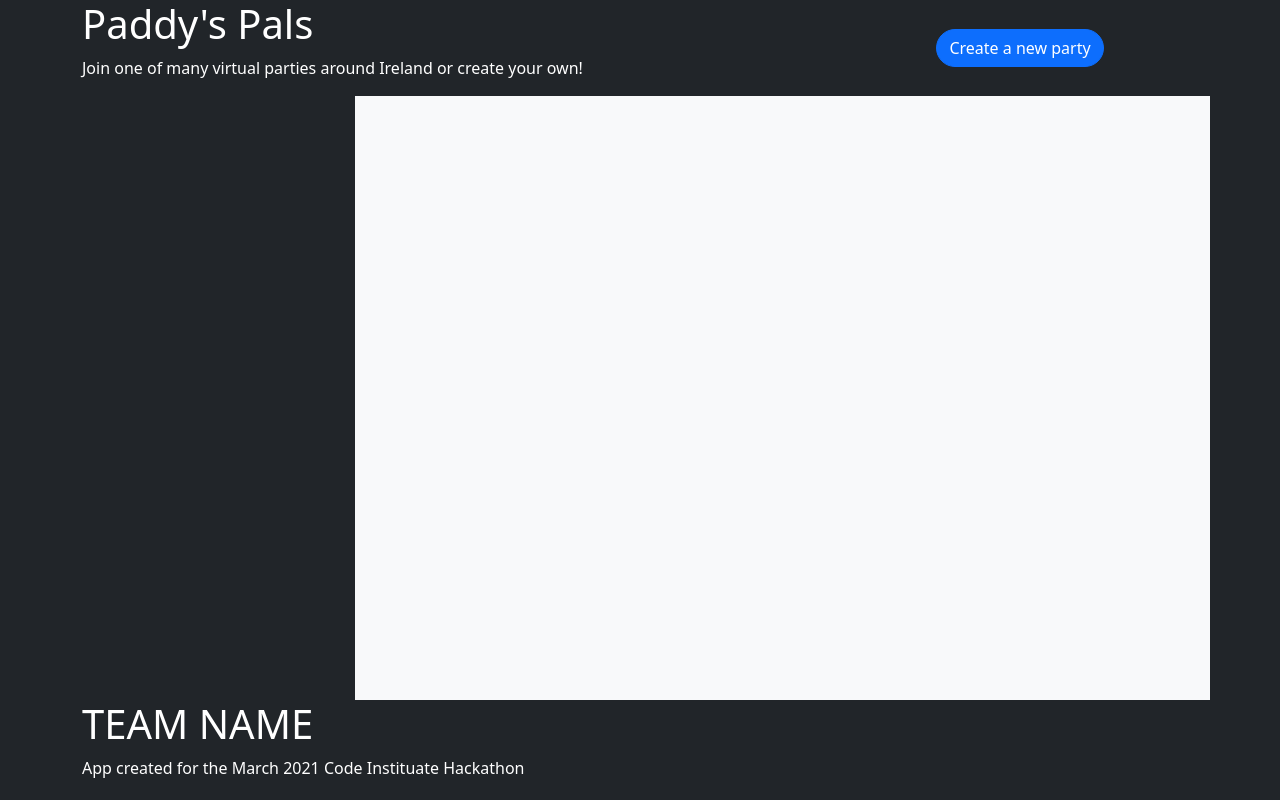
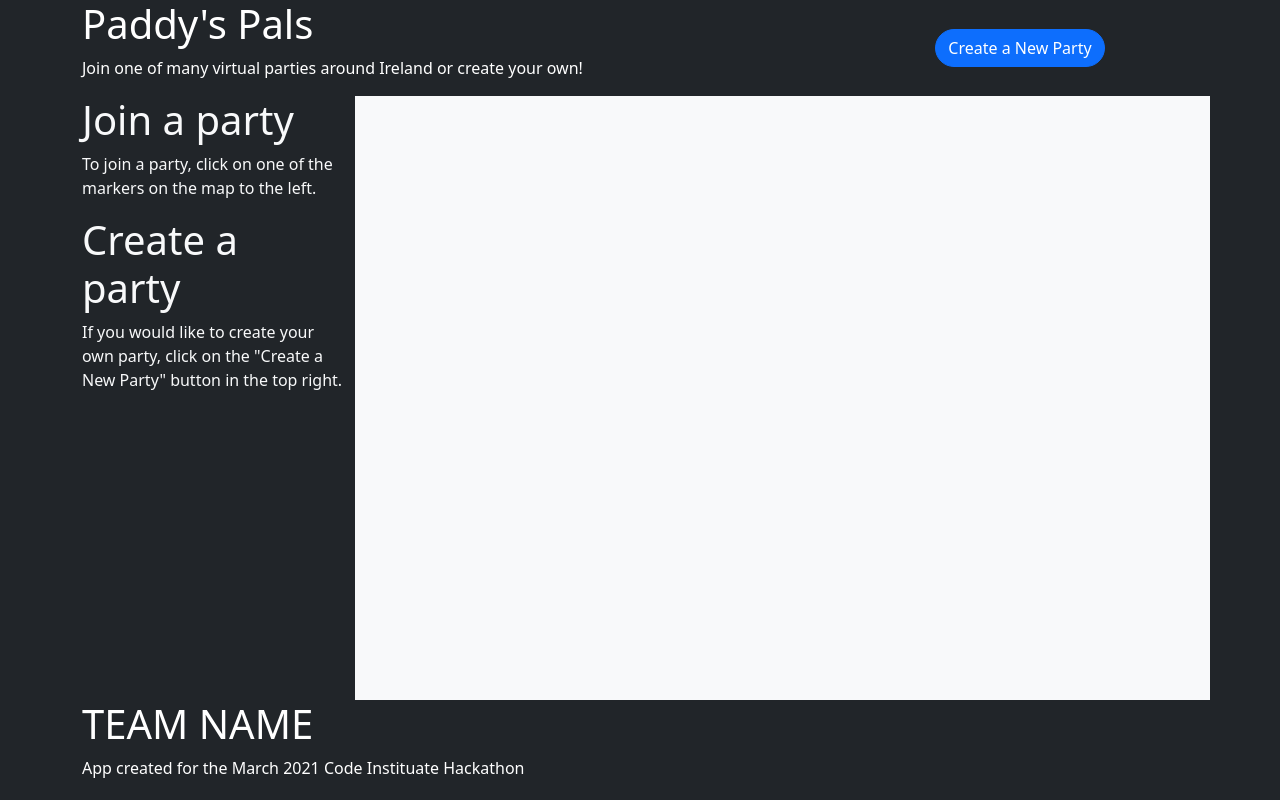
Before and after one commit to AwsSG/paddys-pals, a plain HTML site: page src/templates/main.html in a window 1280 px wide. Drawn offline with nearby package versions, Linux system fonts and the light colour scheme.

Commit message:
added text to the sidebar

```diff
--- a/src/templates/main.html
+++ b/src/templates/main.html
@@ -23,7 +23,7 @@
                 </div>
                 <div class="col-4 d-flex align-items-center justify-content-center">
                     <div class="d-flex align-items-center">
-                        <button class="btn btn-primary rounded-pill">Create a new party</button>
+                        <button class="btn btn-primary rounded-pill">Create a New Party</button>
                     </div>
 
 
@@ -40,9 +40,11 @@
 
             </div>
             <!-- side info column here -->
-            <div class="col-sm-4 col-md-3 sidebar order-1 bg-dark">
-
-
+            <div class="col-sm-4 col-md-3 sidebar order-1 bg-dark text-light">
+            <h1>Join a party</h1>
+            <p>To join a party, click on one of the markers on the map to the left.</p>
+            <h1>Create a party</h1>
+            <p>If you would like to create your own party, click on the "Create a New Party" button in the top right.</p>
             </div>
         </div>
         <!-- google maps API here -->
```
